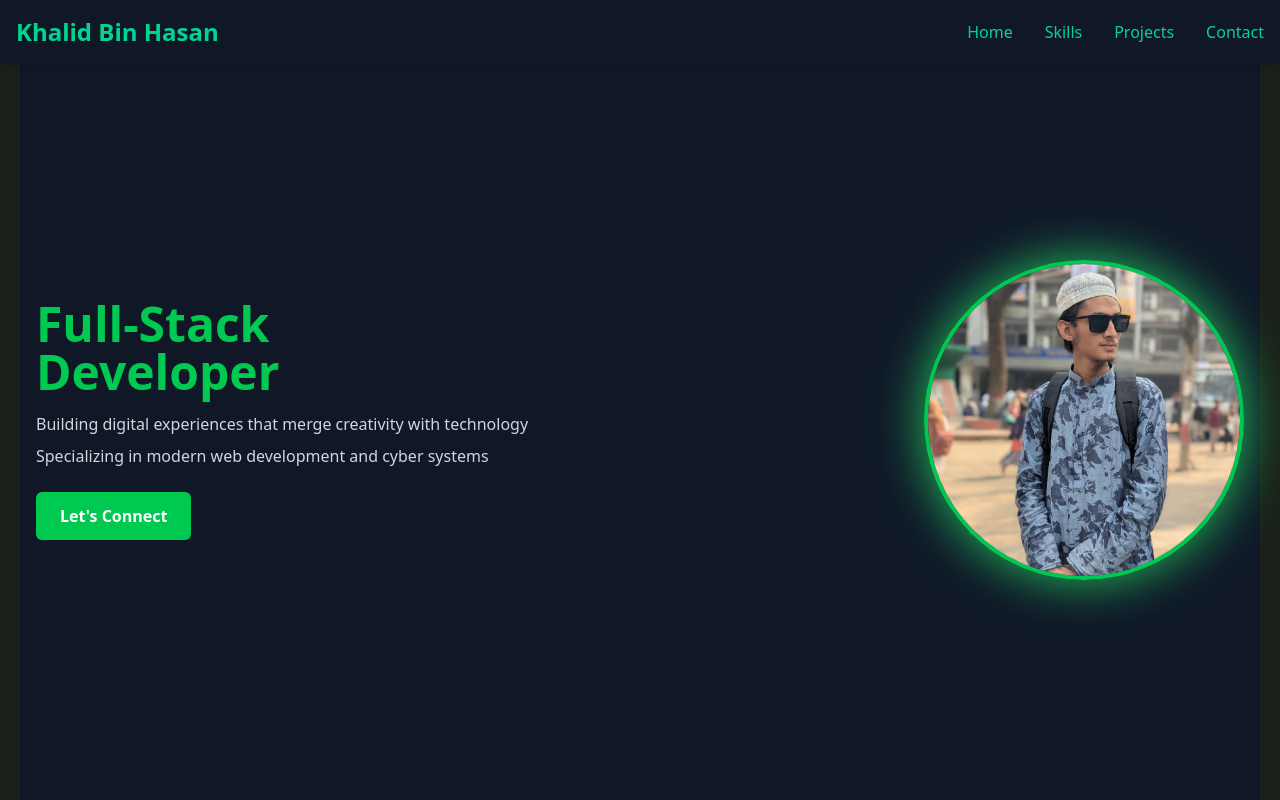
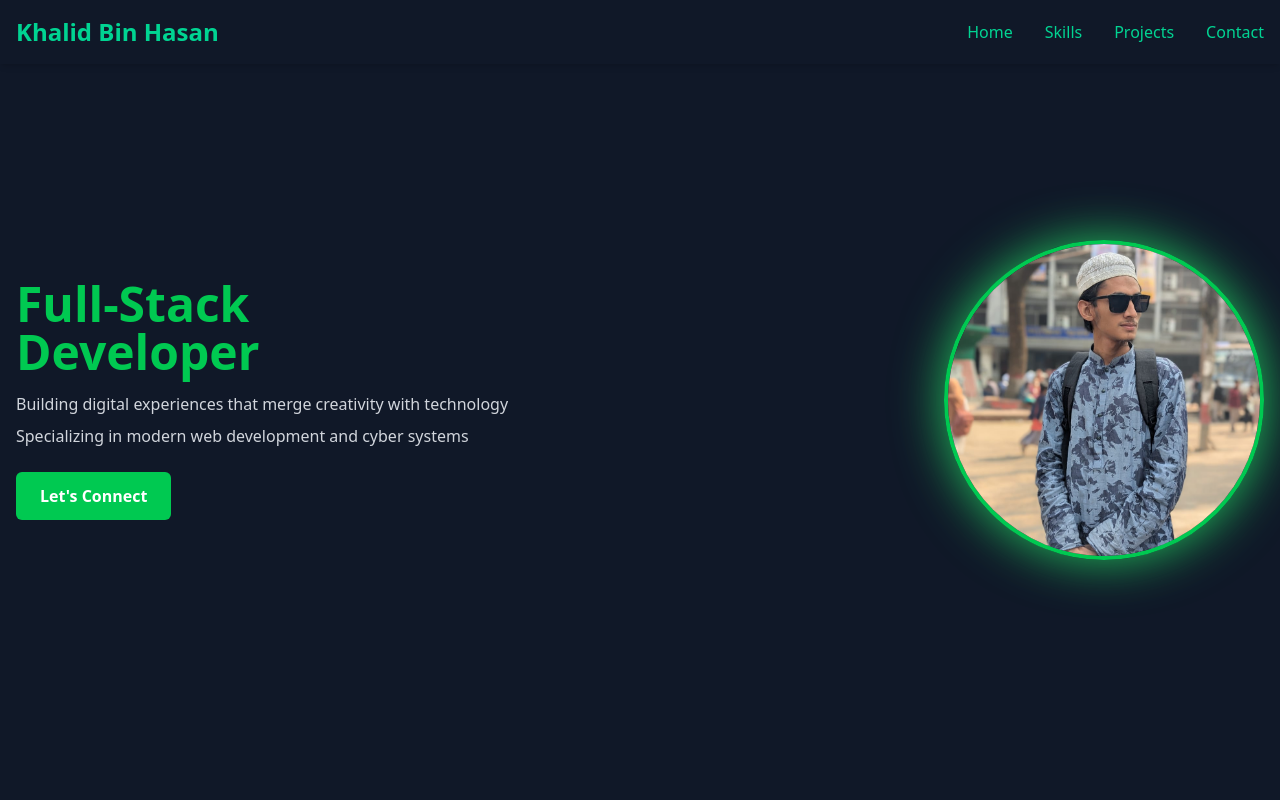
Before and after one commit to khalidbiswas/Portfolio-Khalid-Bin-Hasan, a React (Vite) app: page / in a window 1280 px wide. Shown: the top 800 px of the page. Built offline with nearby package versions, Linux system fonts and the light colour scheme.

Commit message:
Update MainLayout to remove padding from main div

```diff
--- a/src/layout/MainLayout.jsx
+++ b/src/layout/MainLayout.jsx
@@ -5,7 +5,7 @@ import Footer from '../components/footer/Footer';
 const MainLayout = () => {
 
     return (
-        <div className='p-5 bg-[#1B211A]'>
+        <div className='bg-[#1B211A]'>
             <Header></Header>
             <Home></Home>
             <Footer></Footer>
```
